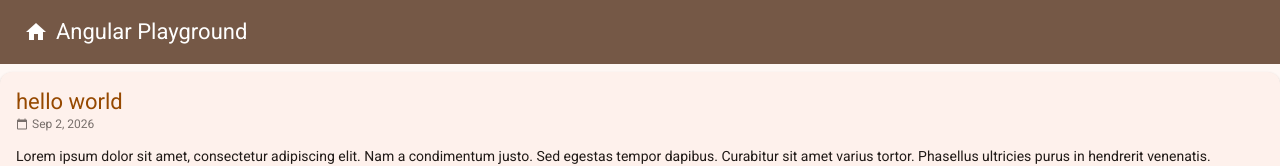
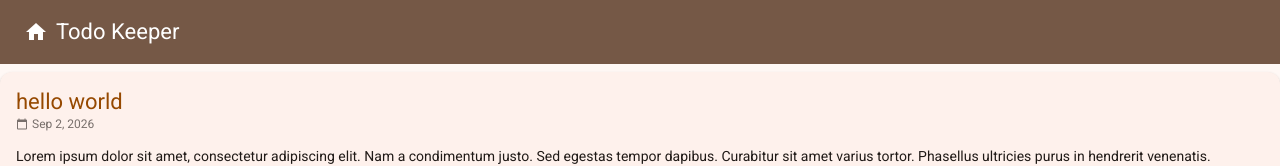
Before and after one commit to brunnre8/weblab-project, an Angular app in the folder frontend/: page / in a window 1280 px wide. Shown: the top 166 px of the page. Built offline with nearby package versions, Linux system fonts and the light colour scheme.

Commit message:
change title

```diff
--- a/frontend/src/app/app.html
+++ b/frontend/src/app/app.html
@@ -1,7 +1,7 @@
 <header>
 	<mat-toolbar>
 		<a routerLink="/" matIconButton><mat-icon>home</mat-icon></a>
-		<span>Angular Playground</span>
+		<span>Todo Keeper</span>
 	</mat-toolbar>
 </header>
 <router-outlet />
```
